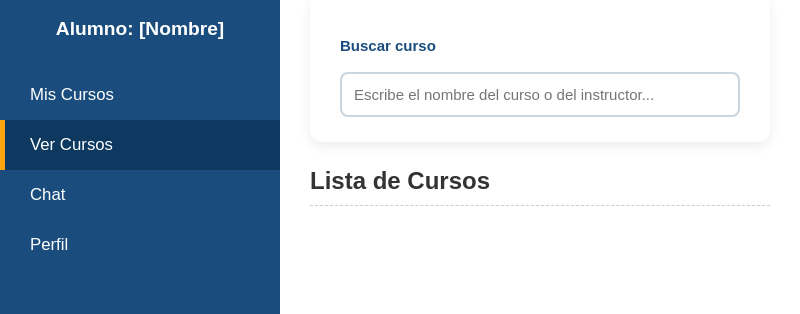
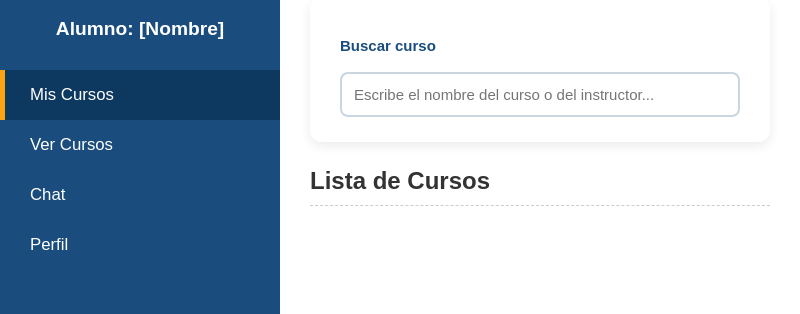
Before and after one commit to naoChiquito/Cliente-MINAO-Systems, an Electron app: page GUI/views/displayStudentCourses.html in a window 800 px wide. Shown: the part 140-454 px from the top of the page. Drawn offline with Linux system fonts and the light colour scheme.

Commit message:
sidebar (cambiar según selección)
GUI\4displayStudentCourses.htrnl
GUI\v4EnroIledCourseDetais.html
watchcourse.html
enrolledCourseDetails.js

```diff
--- a/GUI/views/displayStudentCourses.html
+++ b/GUI/views/displayStudentCourses.html
@@ -26,11 +26,11 @@
                 <ul class="nav-list">
 
                     <li class="nav-item">
-                        <a id="navMisCursos" class="nav-link" style="cursor:pointer;">Mis Cursos</a>
+                        <a id="navMisCursos" class="nav-link active" style="cursor:pointer;">Mis Cursos</a>
                     </li>
 
                     <li class="nav-item">
-                        <a id="navVerCursos" class="nav-link active" style="cursor:pointer;">Ver Cursos</a>
+                        <a id="navVerCursos" class="nav-link " style="cursor:pointer;">Ver Cursos</a>
                     </li>
 
                     <li class="nav-item">
--- a/logic/enrolledCourseDetails.js
+++ b/logic/enrolledCourseDetails.js
@@ -182,3 +182,6 @@ async function loadCourseQuizzes(courseId) {
         container.innerHTML = "<p>Error al cargar cuestionarios.</p>";
     }
 }
+
+
+// luis@example.com
```
Also changed, not shown: GUI/views/EnrolledCourseDetails.html (+1 -1 lines), GUI/views/WatchCourse.html (+1 -1 lines), logic/verifyEmail.js (line endings or trailing spaces).
